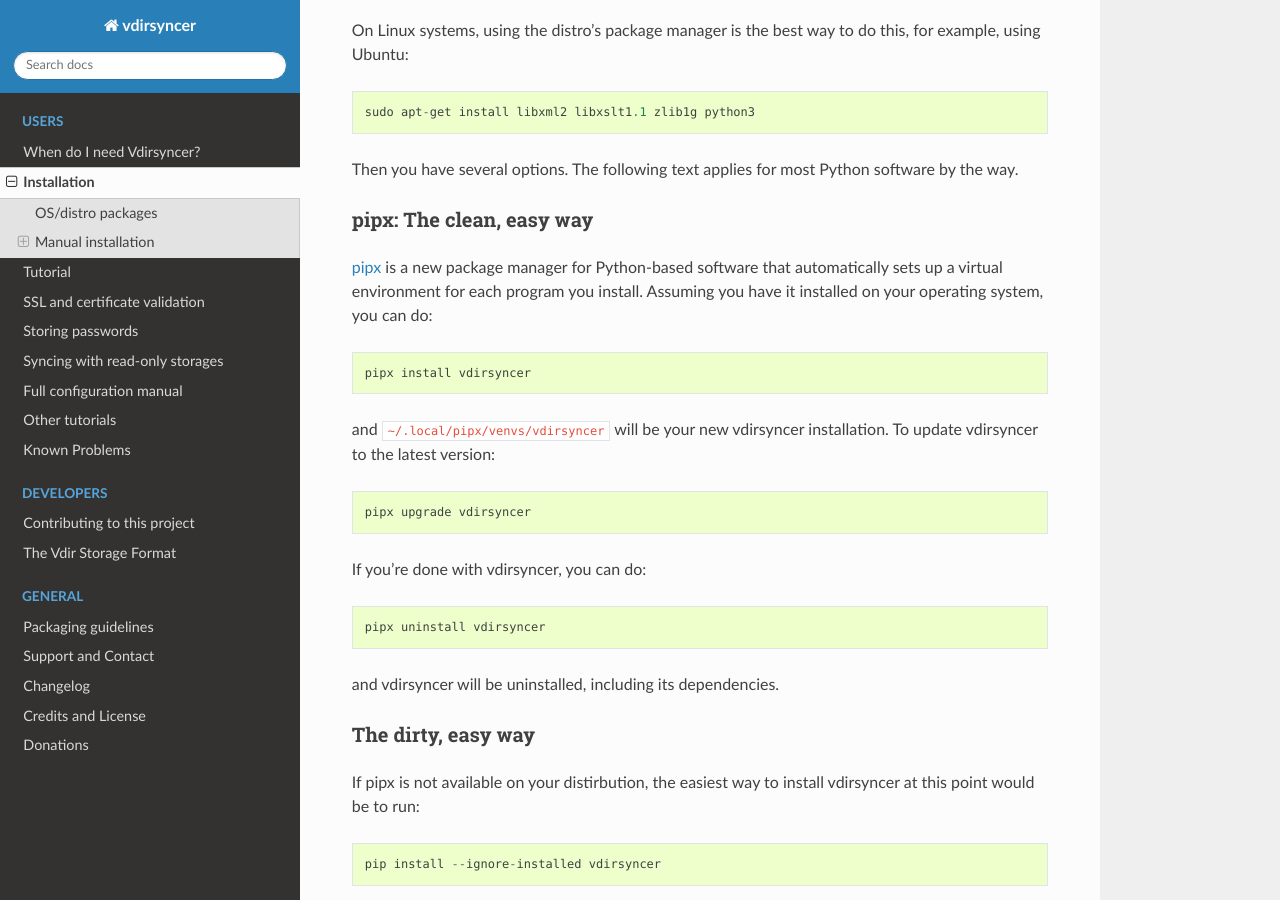
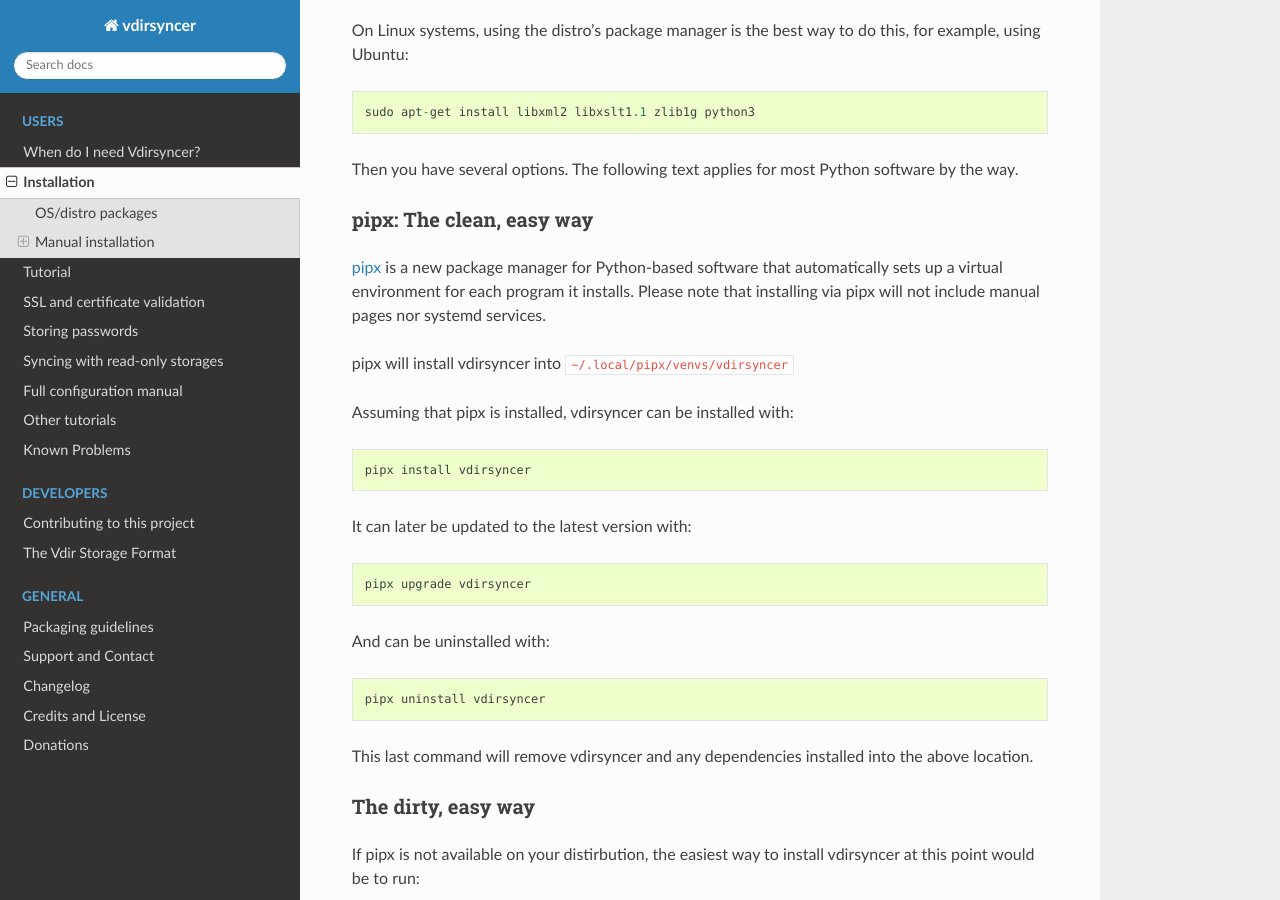
Before and after one commit to pimutils/vdirsyncer, a Sphinx documentation site: the page built from docs/installation.rst, in a window 1280 px wide and 900 px high, scrolled down 951 px. Built offline with Sphinx 7.4.7 and the Read the Docs theme 2.0.0, drawn with Linux system fonts in a browser that asks for light colours.

Commit message:
Clarify that pipx won't install man pages
And reword the section a bit.

```diff
--- a/docs/installation.rst
+++ b/docs/installation.rst
@@ -59,21 +59,25 @@
 ~~~~~~~~~~~~~~~~~~~~~~~~~
 
 pipx_ is a new package manager for Python-based software that automatically
-sets up a virtual environment for each program you install. Assuming you have
-it installed on your operating system, you can do::
+sets up a virtual environment for each program it installs. Please note that
+installing via pipx will not include manual pages nor systemd services.
+
+pipx will install vdirsyncer into ``~/.local/pipx/venvs/vdirsyncer``
+
+Assuming that pipx is installed, vdirsyncer can be installed with::
 
     pipx install vdirsyncer
 
-and ``~/.local/pipx/venvs/vdirsyncer`` will be your new vdirsyncer installation. To
-update vdirsyncer to the latest version::
+It can later be updated to the latest version with::
 
     pipx upgrade vdirsyncer
 
-If you're done with vdirsyncer, you can do::
+And can be uninstalled with::
 
     pipx uninstall vdirsyncer
 
-and vdirsyncer will be uninstalled, including its dependencies.
+This last command will remove vdirsyncer and any dependencies installed into
+the above location.
 
 .. _pipx: https://github.com/pipxproject/pipx
 
```
